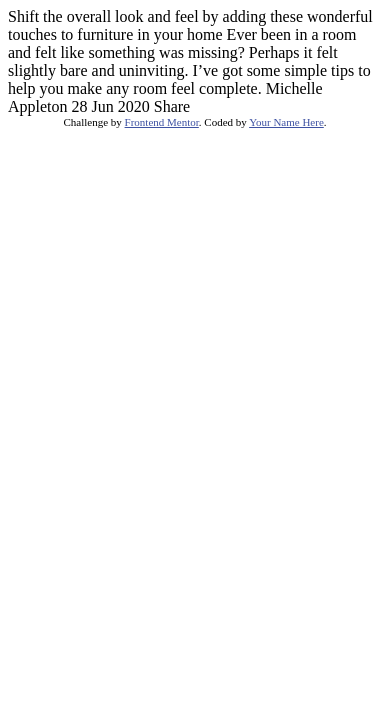
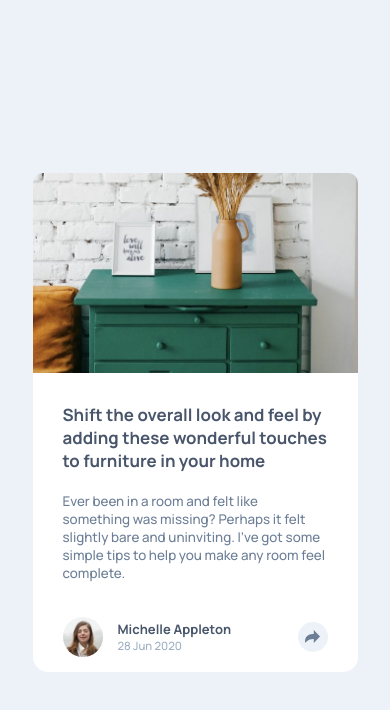
Before and after one commit to phosantos/article-preview-component-frontendmentor, a plain HTML site: page index.html in a window 390 px wide. Drawn offline with Linux system fonts and the light colour scheme.

Commit message:
style e script adicionados

```diff
--- a/index.html
+++ b/index.html
@@ -1,36 +1,58 @@
 <!DOCTYPE html>
 <html lang="en">
+
 <head>
   <meta charset="UTF-8">
   <meta name="viewport" content="width=device-width, initial-scale=1.0"> <!-- displays site properly based on user's device -->
 
   <link rel="icon" type="image/png" sizes="32x32" href="./images/favicon-32x32.png">
 
+  <link rel="stylesheet" href="./style.css">
+
+  <link rel="preconnect" href="https://fonts.googleapis.com">
+  <link rel="preconnect" href="https://fonts.gstatic.com" crossorigin>
+  <link href="https://fonts.googleapis.com/css2?family=Manrope:wght@500;700&display=swap" rel="stylesheet">
+
   <title>Frontend Mentor | Article preview component</title>
 
-  <!-- Feel free to remove these styles or customise in your own stylesheet 👍 -->
-  <style>
-    .attribution { font-size: 11px; text-align: center; }
-    .attribution a { color: hsl(228, 45%, 44%); }
-  </style>
 </head>
+
 <body>
 
-  Shift the overall look and feel by adding these wonderful
-  touches to furniture in your home
+  <main class="component">
+    <div class="article-img"></div>
+    <div class="article-content">
 
-  Ever been in a room and felt like something was missing? Perhaps
-  it felt slightly bare and uninviting. I’ve got some simple tips
-  to help you make any room feel complete.
+      <h1>Shift the overall look and feel by adding these wonderful touches to furniture in your home</h1>
+      <p>Ever been in a room and felt like something was missing? Perhaps it felt slightly bare and uninviting. I’ve got some simple tips to help you make any room feel complete.</p>
 
-  Michelle Appleton
-  28 Jun 2020
+      <div class="author-container">
+        <div class="author">
+          <div class="author-img"></div>
+          <div class="author-info">
+            <p class="name">Michelle Appleton</p>
+            <p class="date">28 Jun 2020</p>
+          </div>
+        </div>
+        <div class="share-btn"><svg xmlns="http://www.w3.org/2000/svg" width="15" height="13">
+            <path fill="#6E8098" d="M15 6.495L8.766.014V3.88H7.441C3.33 3.88 0 7.039 0 10.936v2.049l.589-.612C2.59 10.294 5.422 9.11 8.39 9.11h.375v3.867L15 6.495z" />
+          </svg></div>
+      </div>
 
-  Share
+      <div class="share-modal">
+        <div class="share">
+          <p>Share</p>
+          <a href=""><img src="./images/icon-facebook.svg" alt=""></a>
+          <a href=""><img src="./images/icon-twitter.svg" alt=""></a>
+          <a href=""><img src="./images/icon-pinterest.svg" alt=""></a>
+        </div>
+        <!-- <div class="share"></div> -->
+      </div>
+    </div>
 
-  <div class="attribution">
-    Challenge by <a href="https://www.frontendmentor.io?ref=challenge" target="_blank">Frontend Mentor</a>.
-    Coded by <a href="#">Your Name Here</a>.
-  </div>
+  </main>
+
+  <script src="./script.js"></script>
 </body>
+
 </html>
--- /dev/null
+++ b/script.js
@@ -0,0 +1,24 @@
+const modal = document.querySelector('.share-modal');
+const btn = document.querySelector('.share-btn');
+const html = document.documentElement;
+
+function clickOutside(e) {
+  if (!modal.contains(e.target)) {
+    modal.classList.remove('active');
+    btn.classList.remove('active');
+    html.removeEventListener('click', clickOutside);
+  }
+}
+
+function toggleModal() {
+  modal.classList.toggle('active');
+  btn.classList.toggle('active');
+
+  if (modal.classList.contains('active')) {
+    setTimeout(() => {
+      html.addEventListener('click', clickOutside);
+    });
+  }
+}
+
+btn.addEventListener('click', toggleModal);
--- /dev/null
+++ b/style.css
@@ -0,0 +1,234 @@
+* {
+  margin: 0px;
+  padding: 0px;
+}
+
+:root {
+  --very-dark-grayish-blue: hsl(217, 19%, 35%);
+  --desaturated-dark-blue: hsl(214, 17%, 51%);
+  --grayish-blue: hsl(212, 23%, 69%);
+  --light-grayish-blue: hsl(210, 46%, 95%);
+}
+html {
+  font-size: 13px;
+}
+
+body {
+  width: 100%;
+  height: 100vh;
+  display: grid;
+  align-items: center;
+  justify-content: center;
+  font-family: 'Manrope',sans-serif;
+  background-color: var(--light-grayish-blue);
+}
+
+.component {
+  box-sizing: border-box;
+  width: 730px;
+  height: 280px;
+  display: grid;
+  grid-template-columns: auto auto;
+  border-radius: 15px;
+  /* overflow: hidden; */
+  background-color: white;
+  position: relative;
+}
+
+.article-img {
+  width: 285px;
+  height: 285px;
+  background-image: url('./images/drawers.jpg');
+  background-position: center;
+  background-size: cover;
+  border-radius: 10px 0px 0px 10px;
+}
+
+.article-content {
+  padding: 30px;
+}
+
+.article-content h1 {
+  font-size: 1.6rem;
+  margin-bottom: 20px;
+  color: var(--very-dark-grayish-blue);
+}
+
+.article-content > p {
+  font-size: 1.03rem;
+  color: var(--desaturated-dark-blue);
+  margin-bottom: 30px;
+}
+
+.author-container {
+  display: flex;
+  justify-content: space-between;
+  align-items: center;
+}
+
+.share-btn {
+  background-color: var(--light-grayish-blue);
+  width: 30px;
+  height: 30px;
+  border-radius: 50%;
+  display: flex;
+  align-items: center;
+  justify-content: center;
+  cursor: pointer;
+}
+
+.share-btn svg path{
+  fill: var(--desaturated-dark-blue);
+}
+
+.share-btn.active {
+  background-color: var(--desaturated-dark-blue);
+}
+
+.share-btn.active svg path{
+  fill: var(--light-grayish-blue);
+}
+
+.author {
+  display: flex;
+  gap: 15px;
+  align-items: center;
+}
+
+.author .name {
+  color: var(--very-dark-grayish-blue);
+  font-weight: 700;
+}
+
+.author .date {
+  font-size: .875rem;
+  color: var(--grayish-blue);
+}
+
+.author-img {
+  height: 40px;
+  width: 40px;
+  background-image: url('./images/avatar-michelle.jpg');
+  background-position: center;
+  background-size: cover;
+  border-radius: 50%;
+}
+
+.share-modal {
+  display: none;
+  padding: 15px 30px;
+  background-color: var(--very-dark-grayish-blue);
+  position: absolute;
+  top: 130px;
+  left: 565px;
+  border-radius: 10px;
+  animation: show .2s forwards;
+}
+
+@keyframes show {
+  from {
+  opacity: 0;
+  }
+  to {
+    opacity: 1;
+  }
+}
+
+.share-modal.active {
+  display: flex;
+}
+
+.share-modal::after {
+  content: '';
+  display: block;
+  width: 0px;
+  height: 0px;
+  border-left: 15px solid transparent;
+  border-right: 15px solid transparent;
+  border-top: 15px solid var(--very-dark-grayish-blue);
+  position: absolute;
+  top: 50px;
+  left: 105px;
+}
+
+.share-modal p{
+  text-transform: uppercase;
+  letter-spacing: .3rem;
+  color: var(--grayish-blue);
+}
+
+.share-modal a {
+  display: flex;
+  align-items: center;
+}
+
+.share-modal .share {
+  display: flex;
+  align-items: center;
+  gap: 15px;
+
+}
+
+@media (max-width:900px) {
+  .share-modal {
+    top: 130px;
+    left: 500px;
+  }
+  .share-modal::after {
+    top: 50px;
+    left: 170px;
+  }
+}
+
+@media (max-width: 800px) {
+  .component {
+    width: 325px;
+    height: initial;
+    grid-template-columns: 1fr;
+  }
+  .article-img {
+    width: 325px;
+    height: 200px;
+    border-radius: 10px 10px 0px 0px;
+  }
+
+  .article-content {
+    padding: 0px;
+  }
+
+  .article-content > h1 {
+    font-size: 1.3rem;
+    padding: 30px 30px 0px 30px;
+  }
+
+  .article-content > p {
+    font-size: 1.03rem;
+    padding: 0px 30px 0px 30px;
+    margin-bottom: 20px;
+  }
+
+  .author-container {
+    box-sizing: border-box;
+    padding: 0px 30px;
+    height: 70px;
+  }
+
+  .share-modal {
+    box-sizing: border-box;
+    padding: 0px 30px;
+    height: 70px;
+    width: 325px;
+    top: 430px;
+    left: 0px;
+    border-radius: 0px 0px 10px 10px;
+  }
+
+  .share-modal::after {
+    display: none;
+  }
+
+  .share-btn {
+    position: relative;
+    z-index: 99;
+  }
+}
```
Also changed, not shown: 1 other file.
